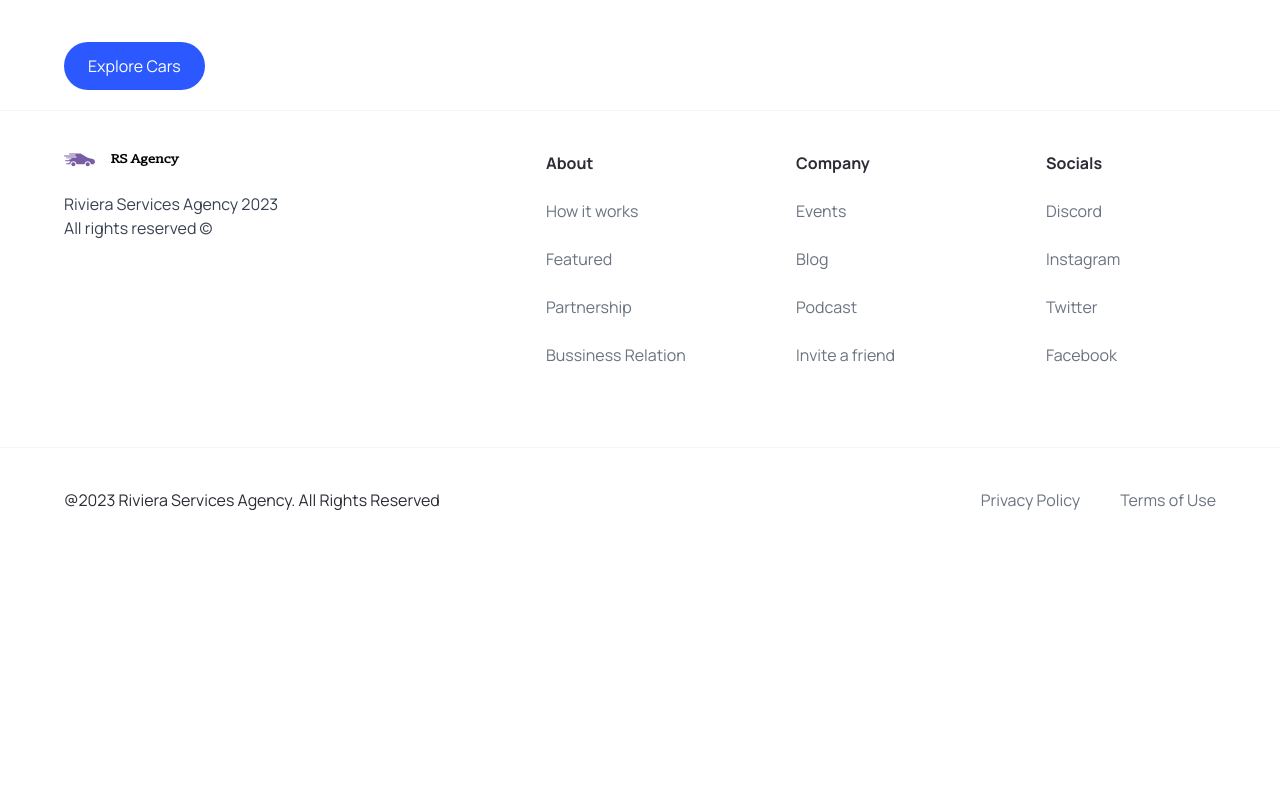
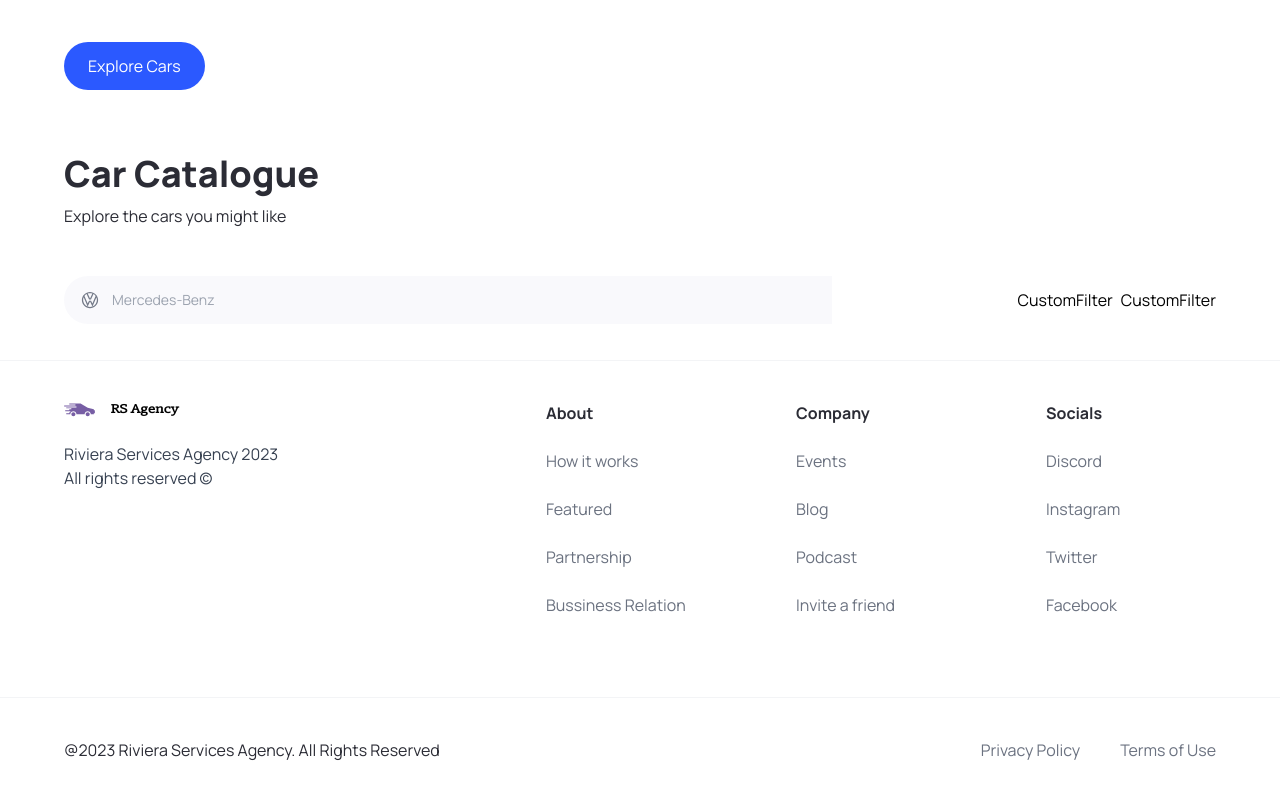
Before and after one commit to hydroxyde/car-service, a Next.js app: page / in a window 1280 px wide. Shown: the part 764-1562 px from the top of the page. Before the commit the page ends 1316 px from the top, so only its background shows below. Built offline with nearby package versions, Linux system fonts and the light colour scheme.

Commit message:
use headlessui for combobox - add filtering manufacturer search

```diff
--- a/app/page.tsx
+++ b/app/page.tsx
@@ -1,10 +1,25 @@
-import { Hero } from "@/components";
+import { Hero, SearchBar, CustomFilter } from "@/components";
 import Image from "next/image";
 
 export default function Home() {
   return (
     <main className="overflow-hidden">
       <Hero />
+      <div className="mt-12 padding-x padding-y max-width" id="discover">
+        <div className="home__text-container">
+          <h1 className="text-4xl font-extrabold">Car Catalogue
+          </h1>
+          <p>Explore the cars you might like</p>
+        </div>
+        <div className="home__filters">
+          <SearchBar />
+          <div className="home__filter-container">
+            <CustomFilter title="fuel" />
+            <CustomFilter title="year" />
+
+          </div>
+        </div>
+      </div>
     </main>
   );
 }
--- /dev/null
+++ b/components/CustomFilter.tsx
@@ -0,0 +1,9 @@
+import React from 'react'
+
+const CustomFilter = () => {
+    return (
+        <div>CustomFilter</div>
+    )
+}
+
+export default CustomFilter
--- /dev/null
+++ b/components/SearchBar.tsx
@@ -0,0 +1,25 @@
+"use client"
+
+import { useAmp } from "next/amp"
+import { SearchManufacturer } from "./"
+
+
+import { useState } from 'react'
+const SearchBar = () => {
+    const [manufacturer, setManufacturer] = useState('')
+    const handleSearch = () => { }
+
+    return (
+        <form className="searchbar" onSubmit={handleSearch}>
+            <div className="searchbar__item">
+                <SearchManufacturer
+                    manufacturer={manufacturer}
+                    setManufacturer={setManufacturer}
+                />
+
+            </div>
+        </form>
+    )
+}
+
+export default SearchBar
--- /dev/null
+++ b/components/SearchManufacturer.tsx
@@ -0,0 +1,81 @@
+'use client'
+
+import Image from "next/image";
+import { Combobox, Transition } from '@headlessui/react'
+import { SearchManufacturerProps } from '@/types'
+import { useState, Fragment } from 'react'
+import { manufacturers } from '@/constants'
+
+
+const SearchManufacturer = ({ manufacturer, setManufacturer }: SearchManufacturerProps) => {
+    const [query, setQuery] = useState('')
+    const filteredManufacturers = query === '' ? manufacturers : manufacturers.filter((item) => (item.toLowerCase().replace(/\s+/g, "").includes(query.toLowerCase().replace(/\s+/g, ""))))
+
+    return (
+        <div className='search-manufacturer'>
+            <Combobox value={manufacturer} onChange={setManufacturer}>
+                <div className='relative w-full'>
+                    <Combobox.Button className="absolute top-[14px]">
+                        <Image
+                            src="/car-logo.svg"
+                            width={20}
+                            height={20}
+                            className="ml-4"
+                            alt="Car Logo"
+                        />
+                    </Combobox.Button>
+
+                    <Combobox.Input
+                        className="search-manufacturer__input"
+                        placeholder="Mercedes-Benz"
+                        displayValue={(manufacturer: string) => manufacturer}
+                        onChange={(e) => setQuery(e.target.value)}
+                    />
+
+                    <Transition
+                        as={Fragment}
+                        leave="transition ease-in duration-100"
+                        leaveFrom="opacity-100"
+                        leaveTo="opacity-0"
+                        afterLeave={() => setQuery('')}
+                    >
+                        <Combobox.Options>
+                            {
+                                filteredManufacturers.map((item) => (
+                                    <Combobox.Option
+                                        key={item}
+                                        className={({ active }) => `relative search-manufacturer__option ${active ? 'bg-primary-blue text-white' : 'text-gray-900'}`}
+                                        value={item}
+                                    >
+                                        {({ selected, active }) => (
+                                            <>
+                                                <span
+                                                    className={`block truncate ${selected ? 'font-medium' : 'font-normal'
+                                                        }`}
+                                                >
+                                                    {item}
+                                                </span>
+                                                {selected ? (
+                                                    <span
+                                                        className={`absolute inset-y-0 left-0 flex items-center pl-3 ${active ? 'text-white' : 'text-teal-600'
+                                                            }`}
+                                                    >
+                                                    </span>
+                                                ) : null}
+
+                                            </>
+                                        )}
+                                    </Combobox.Option>
+                                ))
+                            }
+                        </Combobox.Options>
+
+                    </Transition>
+
+                </div>
+            </Combobox >
+        </div >
+    )
+}
+
+export default SearchManufacturer
--- a/components/index.ts
+++ b/components/index.ts
@@ -4,10 +4,16 @@
 import CustomButton from './CustomButton';
 import Navbar from './Navbar';
 import Footer from './Footer';
+import SearchBar from './SearchBar';
+import CustomFilter from './CustomFilter';
+import SearchManufacturer from './SearchManufacturer';
 
 export {
     Hero,
     CustomButton,
     Navbar,
     Footer,
+    SearchBar,
+    CustomFilter,
+    SearchManufacturer
 }
--- a/package.json
+++ b/package.json
@@ -9,6 +9,7 @@
     "lint": "next lint"
   },
   "dependencies": {
+    "@headlessui/react": "^1.7.18",
     "next": "14.1.0",
     "node": "^21.6.2",
     "npm": "^10.4.0",
--- a/types/index.ts
+++ b/types/index.ts
@@ -8,3 +8,8 @@
     MouseEventHandler<HTMLButtonElement>
 
 }
+
+export interface SearchManufacturerProps {
+    manufacturer: string;
+    setManufacturer: (manufacturer: string) => void;
+}
```
Also changed, not shown: 1 other file (tests, documents, lock files or other folders).
